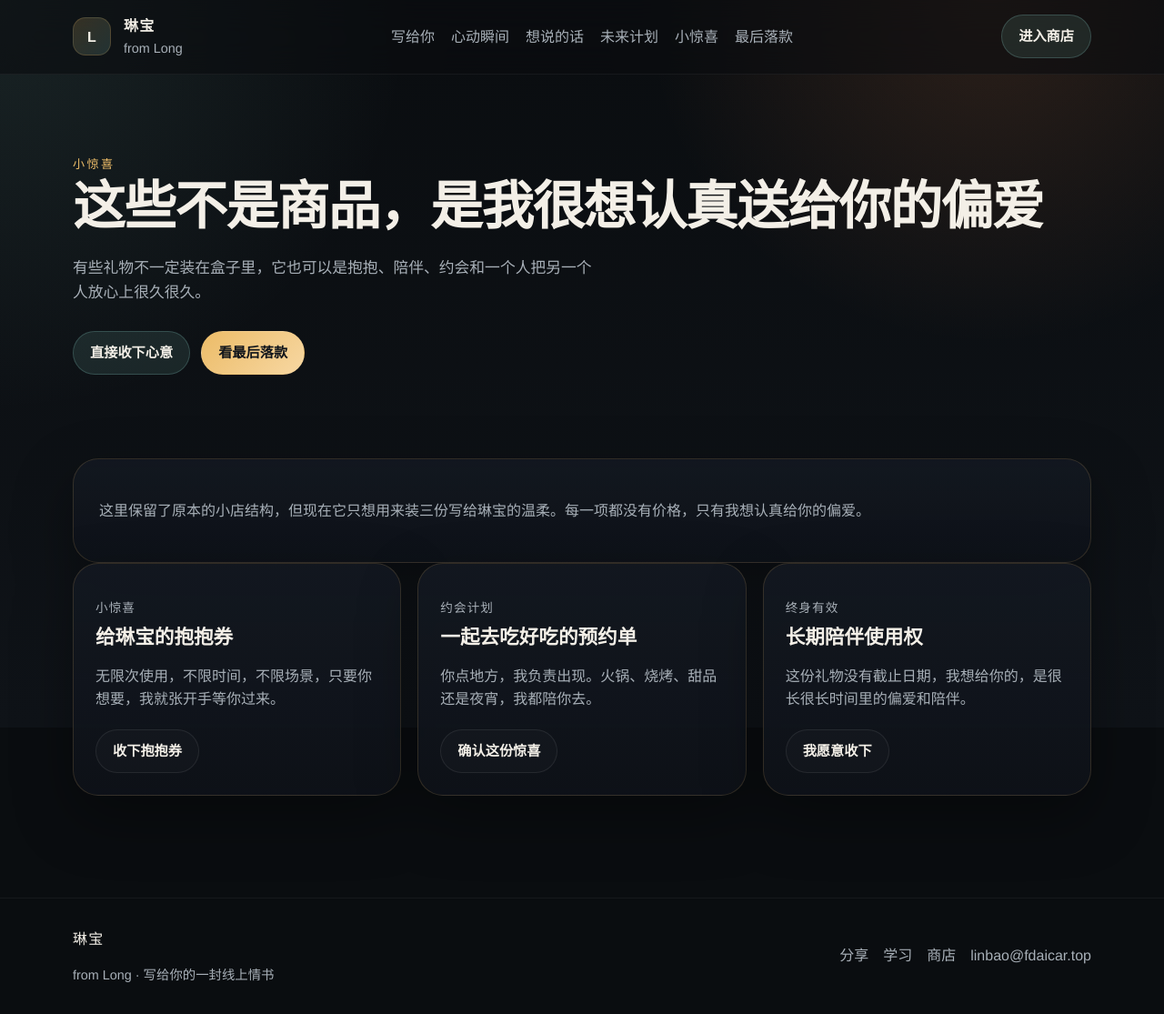
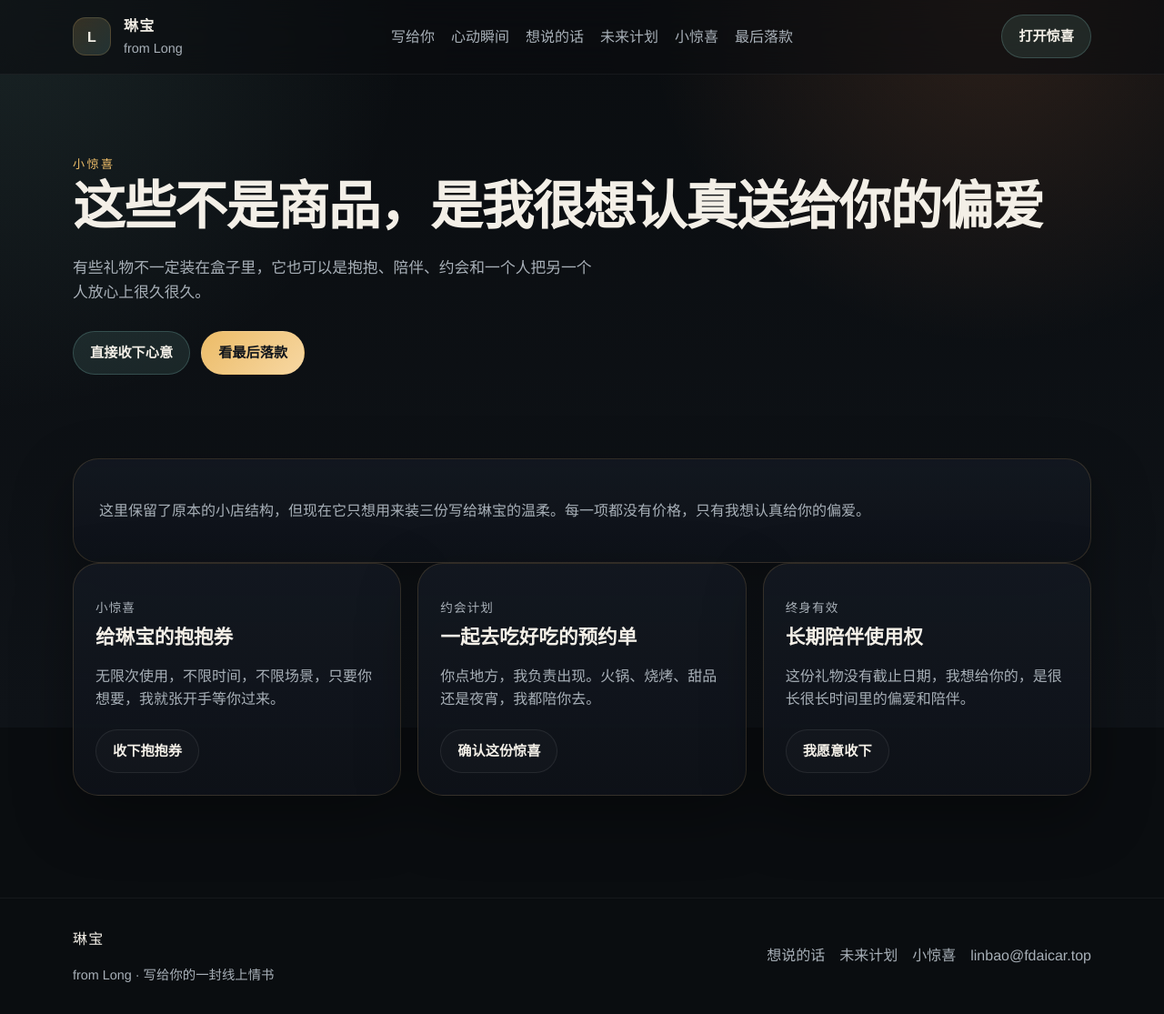
Before and after one commit to MALISASD/porject, a Next.js app: page /shop in a window 1280 px wide. Shown: the whole page at 91% size. Built offline with nearby package versions, Linux system fonts and the light colour scheme.

Commit message:
Polish romantic site navigation copy

```diff
--- a/components/site-shell.tsx
+++ b/components/site-shell.tsx
@@ -80,7 +80,7 @@ export function SiteHeader() {
         </nav>
 
         <ButtonLink href="/shop" variant="secondary">
-          进入商店
+          打开惊喜
         </ButtonLink>
       </div>
     </header>
@@ -99,9 +99,9 @@ export function SiteFooter() {
         </div>
 
         <div className="footer-links">
-          <Link href="/posts">分享</Link>
-          <Link href="/learn">学习</Link>
-          <Link href="/shop">商店</Link>
+          <Link href="/posts">想说的话</Link>
+          <Link href="/learn">未来计划</Link>
+          <Link href="/shop">小惊喜</Link>
           <a href={`mailto:${siteConfig.email}`}>{siteConfig.email}</a>
         </div>
       </div>
```
